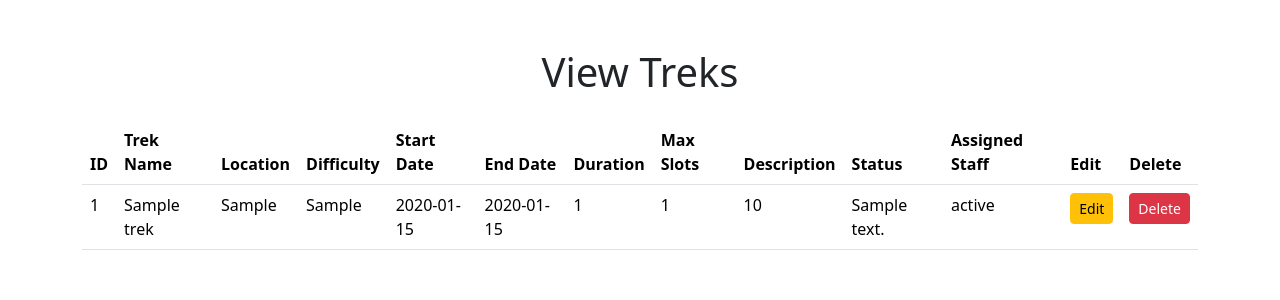
After one commit to i-shashikant/GoGhummi-Trekking-Management-App, a Flask app: page /view_treks in a window 1280 px wide. The commit adds this page. Shown: the top 300 px of the page. Run offline with Flask 3, Linux system fonts and the light colour scheme; tables that the repository leaves empty hold one stand-in row (values such as "Sample post").

Commit message:
Database Setup

```diff
--- a/app.py
+++ b/app.py
@@ -1,5 +1,5 @@
-from flask import Flask, render_template, request
-from database import create_tables, add_user, get_user_by_username
+from flask import Flask, render_template, request, redirect, url_for
+from database import create_tables, add_user, get_user_by_username, add_trek, get_all_treks
 
 app = Flask(__name__)
 
@@ -41,10 +41,28 @@ def admin_dashboard():
 
 @app.route("/create_trek", methods=["GET", "POST"])
 def create_trek():
-    # if request.method == "POST":
+    if request.method == "POST":
+        trek_name = request.form.get("trek_name")
+        location = request.form.get("location")
+        difficulty = request.form.get("difficulty")
+        start_date = request.form.get("start_date")
+        end_date = request.form.get("end_date")
+        duration = request.form.get("duration")
+        max_slots = request.form.get("max_slots")
+        description = request.form.get("description")
+        status = request.form.get("status")
+        assigned_staff_id = request.form.get("assigned_staff_id")
+
+        add_trek(trek_name, location, difficulty, start_date, end_date, duration, max_slots, description, status, assigned_staff_id)
+        return redirect(url_for("admin_dashboard"))
     #     # Handle form submission for creating a new trek
     #     pass
-    return render_template("create_treks.html")
+    return render_template("create_trek.html")
+
+@app.route("/view_treks")
+def view_treks():
+    treks = get_all_treks()
+    return render_template("view_treks.html", treks=treks)
 
 create_tables()
 if __name__ == "__main__":
--- a/database.py
+++ b/database.py
@@ -17,7 +17,7 @@ def create_tables():
                 username TEXT NOT NULL UNIQUE,
                 email TEXT NOT NULL UNIQUE,
                 password TEXT NOT NULL,
-                role TEXT NOT NULL DEFAULT 'user'
+                role TEXT NOT NULL
             )
                """)
 
@@ -42,14 +42,14 @@ def create_tables():
     conn.commit()
     conn.close()
 
-def add_user(username, email, password, role):
+def add_user(username, email, password):
     conn = get_connection()
     cursor = conn.cursor()
 
     cursor.execute("""
-               INSERT INTO users (username, email, password, role)
-               VALUES (?, ?, ?, ?)
-           """, (username, email, password, role))
+               INSERT INTO users (username, email, password)
+               VALUES (?, ?, ?)
+           """, (username, email, password))
 
     conn.commit()
     conn.close()
@@ -65,3 +65,32 @@ def get_user_by_username(username):
 
     conn.close()
     return user
+
+def add_trek(trek_name, location, difficulty, start_date, end_date,
+             duration, max_slots, description, status, assigned_staff_id):
+    conn = get_connection()
+    cursor = conn.cursor()
+
+    available_slots = max_slots
+
+    cursor.execute("""
+               INSERT INTO treks (trek_name, location, difficulty, start_date, end_date,
+                                  duration, max_slots, available_slots, description, status, assigned_staff_id)
+               VALUES (?, ?, ?, ?, ?, ?, ?, ?, ?, ?, ?)
+           """, (trek_name, location, difficulty, start_date, end_date,
+                 duration, max_slots, available_slots, description, status, assigned_staff_id))
+
+    conn.commit()
+    conn.close()
+
+def get_all_treks():
+    conn = get_connection()
+    cursor = conn.cursor()
+
+    cursor.execute("""
+               SELECT * FROM treks
+           """)
+    treks = cursor.fetchall()
+
+    conn.close()
+    return treks
--- a/templates/admin_dashboard.html
+++ b/templates/admin_dashboard.html
@@ -25,7 +25,7 @@ Admin Dashboard
                 <div class="card-body">
                     <h4>Create Trek</h4>
                     <p>Add a new trekking event</p>
-                    <a href="#" class="btn btn-success"> Create </a>
+                    <a href="{{ url_for('create_trek') }}" class="btn btn-success"> Create </a>
                 </div>
             </div>
         </div>
@@ -34,7 +34,7 @@ Admin Dashboard
                 <div class="card-body">
                     <h4>View Treks</h4>
                     <p>View and manage trekking events</p>
-                    <a href="#" class="btn btn-primary"> View </a>
+                    <a href="{{ url_for('view_treks') }}" class="btn btn-primary"> View </a>
                 </div>
             </div>
         </div>
--- /dev/null
+++ b/templates/view_treks.html
@@ -0,0 +1,48 @@
+{% extends "base.html" %}
+{% block title %}
+View Treks
+{% endblock %}
+
+{% block content %}
+<div class="container mt-5">
+    <h1 class="text-center mb-4">View Treks</h1>
+    <table class="table">
+        <thead>
+            <tr>
+                <th>ID</th>
+                <th>Trek Name</th>
+                <th>Location</th>
+                <th>Difficulty</th>
+                <th>Start Date</th>
+                <th>End Date</th>
+                <th>Duration</th>
+                <th>Max Slots</th>
+                <th>Description</th>
+                <th>Status</th>
+                <th>Assigned Staff</th>
+                <th>Edit</th>
+                <th>Delete</th>
+            </tr>
+       </thead>
+        <tbody>
+            {% for trek in treks %}
+            <tr>
+                <td>{{ trek[0] }}</td>
+                <td>{{ trek[1] }}</td>
+                <td>{{ trek[2] }}</td>
+                <td>{{ trek[3] }}</td>
+                <td>{{ trek[4] }}</td>
+                <td>{{ trek[5] }}</td>
+                <td>{{ trek[6] }}</td>
+                <td>{{ trek[7] }}</td>
+                <td>{{ trek[8] }}</td>
+                <td>{{ trek[9] }}</td>
+                <td>{{ trek[10] }}</td>
+                <td> <a href="#" class="btn btn-warning btn-sm"> Edit </a> </td>
+                <td> <a href="#" class="btn btn-danger btn-sm"> Delete </a> </td>
+            </tr>
+            {% endfor %}
+        </tbody>
+    </table>
+</div>
+{% endblock %}
```
Also changed, not shown: templates/create_trek.html (renamed from templates/create_treks.html).
